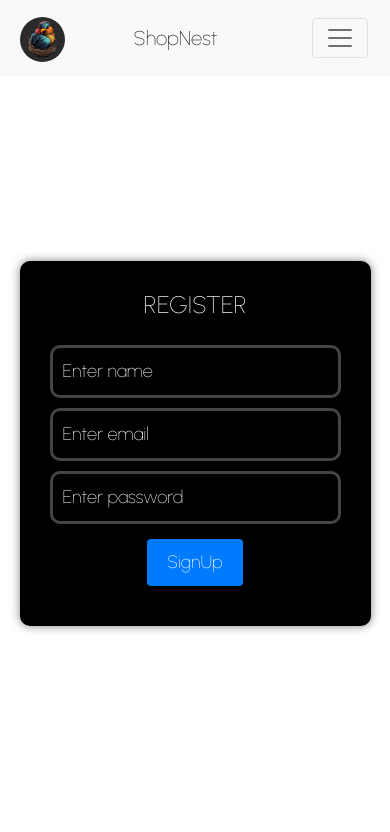
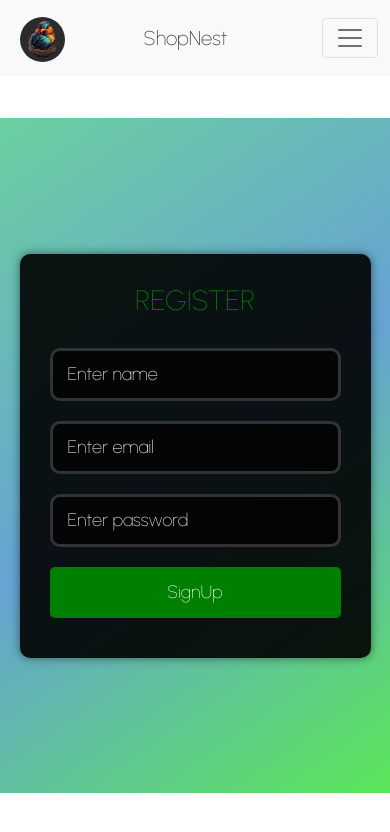
Before and after one commit to Sohamiscurious/Ecofreindly_ecommerce, a React (Create React App) app in the folder client/: page /register in a window 390 px wide. Shown: the top 832 px of the page. Built offline with nearby package versions, Linux system fonts and the light colour scheme.

Commit message:
Login and Signup

```diff
--- a/client/src/components/CategoryItem.jsx
+++ b/client/src/components/CategoryItem.jsx
@@ -38,6 +38,7 @@ const Button = styled.button`
   font-weight: 1000;
   letter-spacing: 3px;
   color: black;
+  background-color:white;
 
 `;
 
--- a/client/src/pages/login/login.css
+++ b/client/src/pages/login/login.css
@@ -1,97 +1,96 @@
+/* Base styles for containers */
 .loginContainer,
-.registerContainer{
-  margin-top: calc(3.5vh);
+.registerContainer,
+.addProduct {
+  margin-top: calc(5vh);
   box-sizing: border-box;
   display: flex;
   justify-content: center;
   align-items: center;
-  height: 80vh;
+  min-height: 80vh;
+  background: linear-gradient(145deg, #6bcf9f, #65a3d3,#5ae658);
 }
 
+/* Common styles for forms */
 .login,
-.register{
+.register,
+.addProduct {
   color: white;
   display: flex;
   flex-direction: column;
   align-items: center;
   justify-content: center;
-  background-color: black;
+  background-color: rgba(0, 0, 0, 0.9);
   padding: 30px;
   border-radius: 10px;
   width: clamp(33%, 450px, 90%);
   box-shadow: 0 0 10px rgba(0, 0, 0, 0.5);
 }
 
-.addProduct {
-  overflow: hidden;
-  color: white;
-  display: flex;
-  flex-direction: column;
-  align-items: center;
-  justify-content: center;
-  background-color: black;
-  padding: 30px;
-  border-radius: 10px;
-  width: clamp(33%, 450px, 90%);
-  box-shadow: 0 0 10px rgba(0, 0, 0, 0.5);
-}
-.login h1:hover {
-  transform: scale(1.05);
-}
+/* Form titles on hover */
+.login h1:hover,
 .register h1:hover {
   transform: scale(1.05);
 }
 
+/* Input styles */
 .inputBox {
-  margin: 5px;
-  background-color: black;
+  margin: 10px 0;
+  background-color: rgba(0, 0, 0, 0.7);
   color: white;
-  border: 3px solid #444;
+  border: 3px solid #333;
   border-radius: 10px;
-  padding: 10px 10px;
+  padding: 10px 15px;
   font-size: 18px;
   outline: none;
   width: 100%;
 }
-.searchInputContainer{
+
+/* Placeholder styles */
+.inputBox::placeholder {
+  color: white;
+}
+
+/* Hover and focus styles for inputs */
+.inputBox:hover,
+.inputBox:focus {
+  background-color: #333;
+  border-color: #666;
+}
+
+/* Button styles */
+button {
+  background-color: #333;
+  color: white;
+  border: none;
+  border-radius: 10px;
+  padding: 12px 25px;
+  font-size: 18px;
+  cursor: pointer;
+  margin: 10px 0;
+  background-color: #008000;
+}
+
+/* Button hover and focus styles */
+button:hover {
+  background-color: #222;
+  transform: translateY(-3px);
+}
+
+/* Search input container */
+.searchInputContainer {
   width: 100%;
   display: flex;
   justify-content: center;
   align-items: center;
-  margin-bottom: 10px;
+  margin-bottom: 20px;
 }
 
-.searchInput {
-  width: clamp(30%, 400px, 90%);
+/* Responsive styles */
+@media screen and (max-width: 600px) {
+  .login,
+  .register,
+  .addProduct {
+    width: 90%;
+  }
 }
-.inputBox::placeholder {
-  color: white;
-}
-
-.redplaceholder::placeholder{
-  color: red;
-}
-.inputBox:hover {
-  background-color: #444;
-}
-
-.inputBox:focus {
-  background-color: #555;
-  border-color: #777;
-}
-
-button {
-  background-color: black;
-  color: white;
-  border: 3px solid #444;
-  border-radius: 10px;
-  padding: 10px 20px;
-  font-size: 18px;
-  cursor: pointer;
-  margin: 10px;
-}
-
-button:hover {
-  background-color: #333;
-  transform: translateY(-5px);
-}
--- a/client/src/pages/register/register.css
+++ b/client/src/pages/register/register.css
@@ -1,52 +1,66 @@
-/* register.css */
-
-/* Background Image (You can use the same background image as in login.css) */
+/* Base styles for registration form */
 .registerContainer {
-    /* background-image: url('path_to_your_image.jpg'); */
-    background-size: cover;
-    background-position: center;
-    height: 100vh;
     display: flex;
     justify-content: center;
     align-items: center;
+    height: 80vh;
+    background: linear-gradient(145deg, #6bcf9f, #65a3d3,#5ae658); /* Light green background color */
   }
 
-  /* Login Box Styling */
   .register {
-    background-color: rgba(255, 255, 255, 0.8);
+    background-color: #ffffff;
     padding: 20px;
-    border-radius: 8px;
-    box-shadow: 0px 0px 10px rgba(0, 0, 0, 0.2);
-    text-align: center;
+    border-radius: 10px;
+    box-shadow: 0px 0px 20px rgba(0, 0, 0, 0.1);
+    width: 300px;
   }
 
-  /* Login Title */
-  .register h1 {
-    font-size: 24px;
+  h1 {
+    font-size: 28px;
+    text-align: center;
     margin-bottom: 20px;
+    color: #008000; /* Green title color */
   }
 
-  /* Input Box Styling */
   .inputBox {
     width: 100%;
-    padding: 10px;
-    margin: 10px 0;
-    border: 1px solid #ccc;
-    border-radius: 4px;
-    outline: none;
+    padding: 12px;
+    margin-bottom: 16px;
+    border: 2px solid #008000; /* Green border for input fields */
+    border-radius: 5px;
+    font-size: 16px;
   }
 
-  /* Login Button Styling (You can use the same class as in the Login component) */
+  .inputBox:focus {
+    outline: none;
+    border-color: #006400; /* Darker green border on focus */
+  }
+
   .signupbutton {
-    background-color: #007bff;
+    width: 100%;
+    padding: 12px;
+    background-color: #008000; /* Green button background color */
     color: #fff;
     border: none;
-    border-radius: 4px;
-    padding: 10px 20px;
+    border-radius: 5px;
     cursor: pointer;
     font-size: 18px;
+    transition: background-color 0.3s;
   }
 
   .signupbutton:hover {
-    background-color: #0056b3;
+    background-color: #006400; /* Darker green on hover */
   }
+
+  /* Media queries for responsiveness */
+  @media screen and (max-width: 600px) {
+    .register {
+      width: 80%;
+    }
+  }
+
+  @media screen and (max-width: 400px) {
+    .register {
+      width: 90%;
+    }
+  }
```
